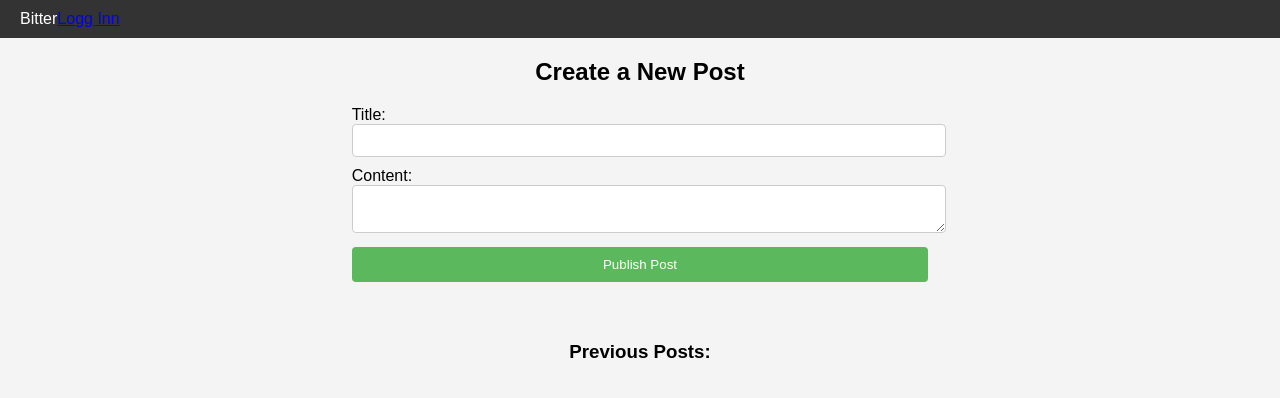
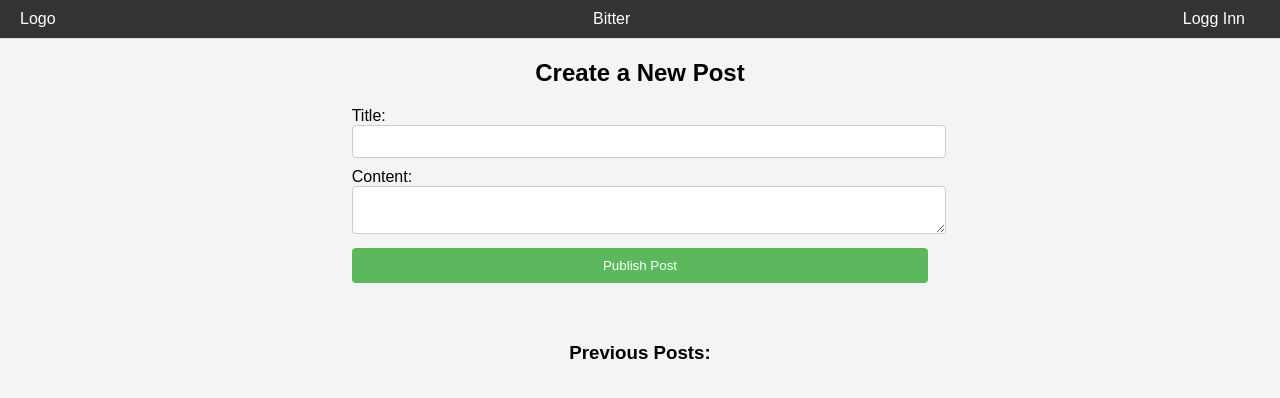
Before and after one commit to thenyandude/bitter, a React (Create React App) app in the folder bitter/: page /home in a window 1280 px wide. Shown: the top 398 px of the page. Built offline with nearby package versions, Linux system fonts and the light colour scheme.

Commit message:
Added Header style

```diff
--- a/bitter/src/App.css
+++ b/bitter/src/App.css
@@ -5,8 +5,7 @@ body, html {
   font-family: 'Arial', sans-serif;
   background: #f4f4f4;
 }
-
-/* Header Styles */
+/* Header styles */
 header {
   background: #333;
   color: #fff;
@@ -14,11 +13,43 @@ header {
   display: flex;
   justify-content: space-between;
   align-items: center;
+  border-bottom: 1px solid #ddd;
 }
 
-header .logo {
-  font-size: 24px;
+.header-logo, .header-title, .header-auth {
+  flex-grow: 1;
 }
+
+.header-title {
+  text-align: center;
+}
+
+.header-auth {
+  text-align: right;
+}
+
+/* Shared styles for log in and log out */
+.auth-link {
+  background: transparent;
+  border: none;
+  color: #fff;
+  padding: 10px 15px;
+  text-decoration: none;
+  cursor: pointer;
+  font-size: 1em;
+}
+
+.auth-link:hover {
+  text-decoration: underline;
+}
+
+/* Make sure button doesn't have outline when focused */
+.auth-link:focus {
+  outline: none;
+}
+
+/* For button styling, add specific classes or styles here */
+
 
 /* Main content styles */
 .container {
--- a/bitter/src/components/Header.js
+++ b/bitter/src/components/Header.js
@@ -6,18 +6,15 @@ function Header() {
     const { isLoggedIn, username, logout } = useAuth();
     return (
         <header>
-      <nav>
+            <div className="header-logo">Logo</div>
+            <div className="header-title">{isLoggedIn ? `Bitter - ${username}` : 'Bitter'}</div>
+            <div className="header-auth">
                 {isLoggedIn ? (
-          <>
-            <span>Bitter - {username}</span>
-            <button onClick={logout}>Logg Ut</button>          </>
+                    <button onClick={logout} className="auth-link">Logg Ut</button>
                 ) : (
-          <>
-            <span>Bitter</span>
-            <Link to="/login">Logg Inn</Link>
-          </>
+                    <Link to="/login" className="auth-link">Logg Inn</Link>
                 )}
-      </nav>
+            </div>
         </header>
     );
 }
--- a/bitter/src/components/userHome.js
+++ b/bitter/src/components/userHome.js
@@ -7,10 +7,9 @@ function UserHome() {
   const [posts, setPosts] = useState([]);
   const userId = localStorage.getItem('userId'); // Retrieve userId from localStorage
 
-  useEffect(() => {
+  // Function to fetch posts
   const fetchPosts = async () => {
     try {
-        console.log("Fetching posts for user ID:", userId); // Log the userId
       const response = await axios.get(`http://localhost:3001/api/posts?userId=${userId}`);
       setPosts(response.data.slice(0, 5));
     } catch (error) {
@@ -18,7 +17,13 @@ function UserHome() {
     }
   };
 
+  useEffect(() => {
     if (userId) fetchPosts();
+    // Set up a timer to fetch posts every 30 seconds
+    const intervalId = setInterval(fetchPosts, 30000); // adjust the time as appropriate
+
+    // Clear interval on component unmount
+    return () => clearInterval(intervalId);
   }, [userId]);
 
   const handleCreatePost = async (e) => {
@@ -29,6 +34,7 @@ function UserHome() {
       setPosts([response.data, ...posts]);
       setTitle('');
       setContent('');
+      fetchPosts(); // Re-fetch posts to ensure the list is updated
     } catch (error) {
       console.error("Error creating post", error);
     }
```
Lines whose indentation alone changed are shown as unchanged.
